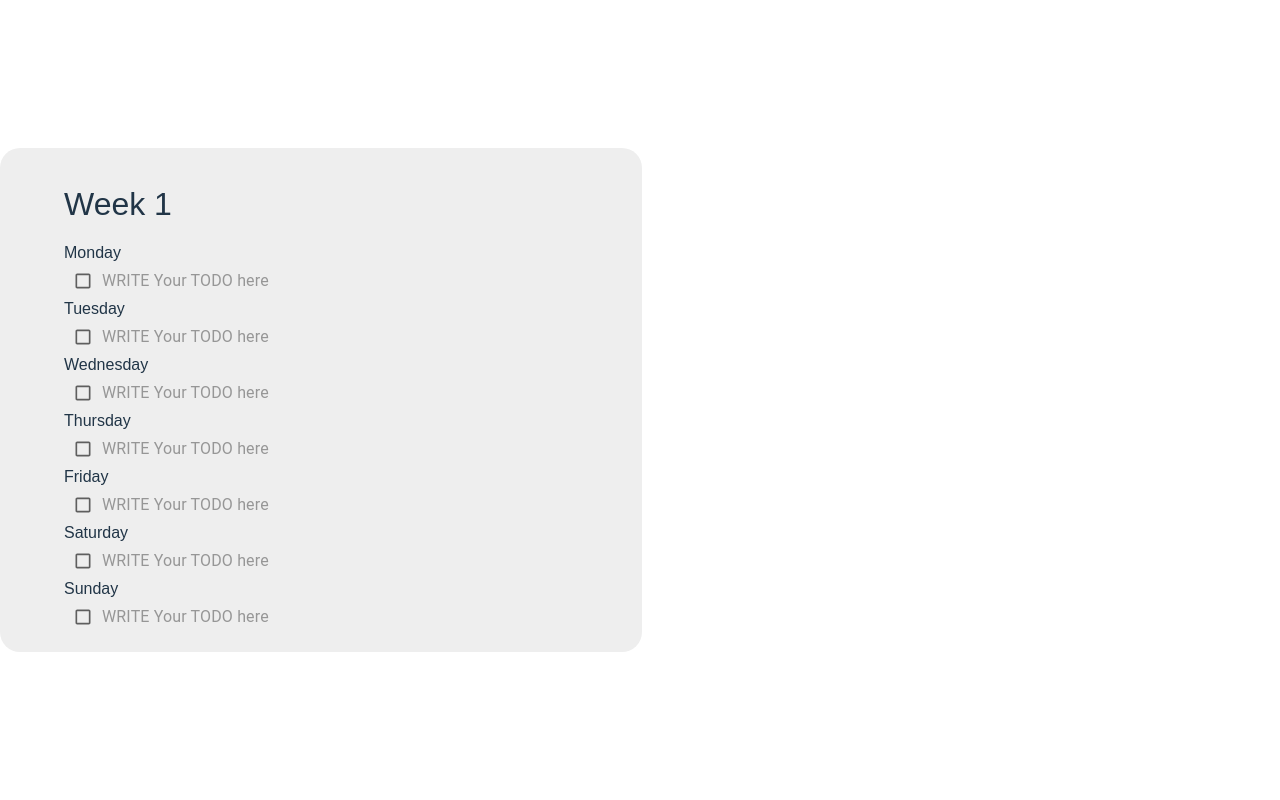
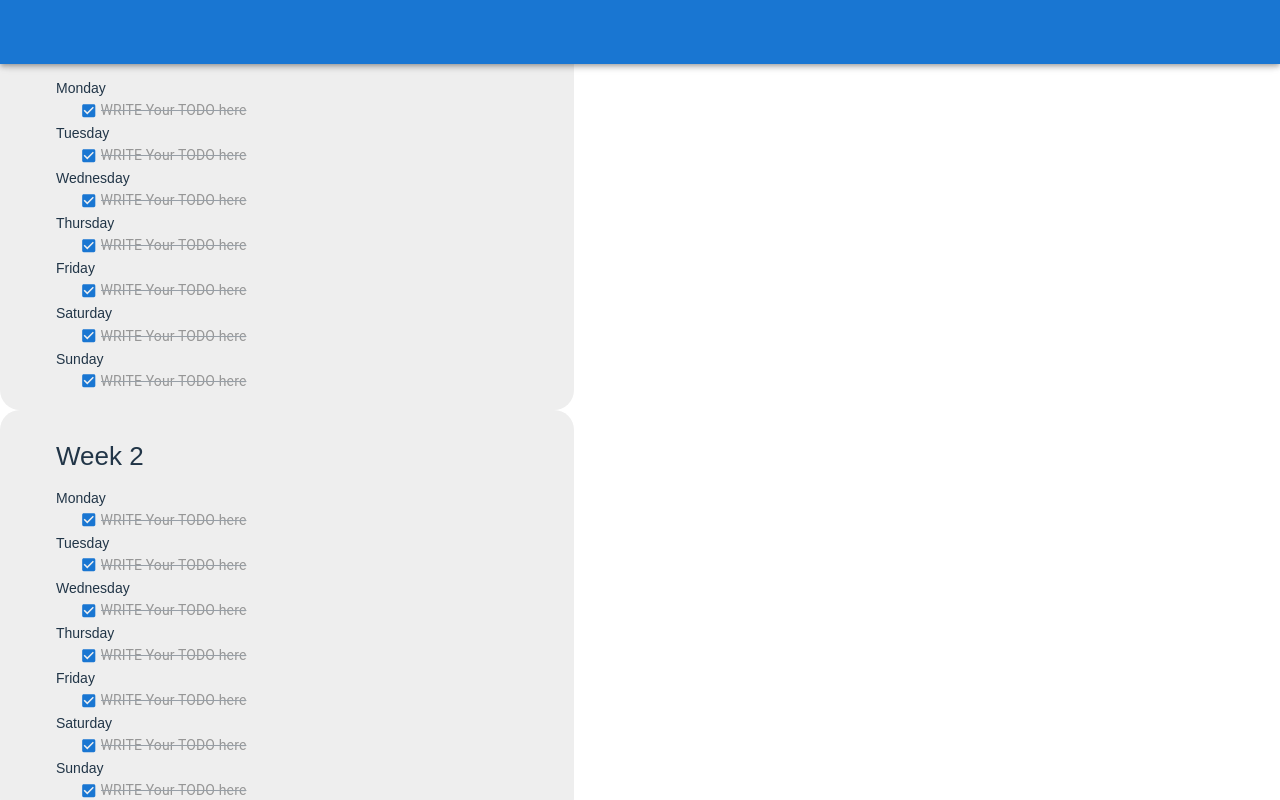
Before and after one commit to rhit-arnarsan/280-Final-Project, a React (Vite) app: page / in a window 1280 px wide. Shown: the top 800 px of the page. Built offline with nearby package versions, Linux system fonts and the light colour scheme.

Commit message:
Little progress

```diff
--- a/package.json
+++ b/package.json
@@ -12,6 +12,7 @@
   "dependencies": {
     "@emotion/react": "^11.14.0",
     "@emotion/styled": "^11.14.0",
+    "@mui/icons-material": "^6.4.5",
     "@mui/material": "^6.4.5",
     "react": "^19.0.0",
     "react-dom": "^19.0.0"
--- a/src/App.css
+++ b/src/App.css
@@ -18,15 +18,20 @@ p {
 }
 
 html {
-  font-size: 16px;
+  font-size: 14px;
 }
 
-.fx-hr {
+.todo-item {
   display: flex;
   flex-direction: row;
   align-items: center;
+  margin-left: 1.5em;
 }
 
 .strike {
-  text-decoration: line-through;
+  text-decoration:line-through;
 }
+
+h1 {
+  font-size: 26px;
+}
--- a/src/App.jsx
+++ b/src/App.jsx
@@ -2,12 +2,19 @@
 import './App.css'
 
 import { Week } from './components/Week.jsx';
+import { AppBar, Toolbar } from '@mui/material';
+import { AccountCircle } from '@mui/icon-material';
 
 function App() {
 
   return (
     <>
-      {Week("Week 1")}
+      <AppBar>
+        <Toolbar>
+
+        </Toolbar>
+      </AppBar>
+      {[1,2,3,4,5,6,7,8,9].map(i => Week(`Week ${i}`))}
     </>
   )
 }
--- a/src/components/Week.jsx
+++ b/src/components/Week.jsx
@@ -6,23 +6,28 @@ import { Checkbox, TextField } from '@mui/material';
 
 const days_of_week = ["Monday", "Tuesday", "Wednesday", "Thursday", "Friday", "Saturday", "Sunday"];
 
-
-function TodoLine() {
-    const [done, setDone] = useState(false);
-
+function TodoLine(addLine) {
+    const [done, setDone] = useState(true);
     const input =  (
         <TextField
         InputProps={{ disableUnderline: true }}
         placeholder="WRITE Your TODO here"
         variant="standard"
+        // value={""}
         className={done ? "strike" : ""}
+        onKeyDown={ (e) => (e.key === 'Enter') ? addLine() : undefined}
         />
     );
 
     return (
-        <div className="fx-hr">
+        <div className="todo-item">
             <Checkbox size="small" checked={done}
-            onChange={(event) => setDone(event.target.checked)} />
+            sx={{
+                '&.Mui-checked': { background: '#ffffff00', },
+                padding: '3px'
+            }}
+            onChange={(event) => setDone(event.target.checked)}
+            />
             {input}
         </div>
     );
@@ -37,6 +42,20 @@ export function Day(name) {
     );
 }
 
+// format will be
+/*
+{
+    "monday": [
+        {
+            "task": "<task here>",
+            "done": false | true
+        }
+    ],
+    "tuesday": ...
+}
+
+*/
+
 // name is a string
 export function Week(name) {
     return (
--- a/src/index.css
+++ b/src/index.css
@@ -1,7 +1,7 @@
 :root {
   --radius: 20px;
   --light-bg: #eee;
-  --light-accent: #ccc;
+  --light-accent: #ddd;
 
 
   --bg: var(--bg);
```
Also changed, not shown: 1 other file (tests, documents, lock files or other folders).
